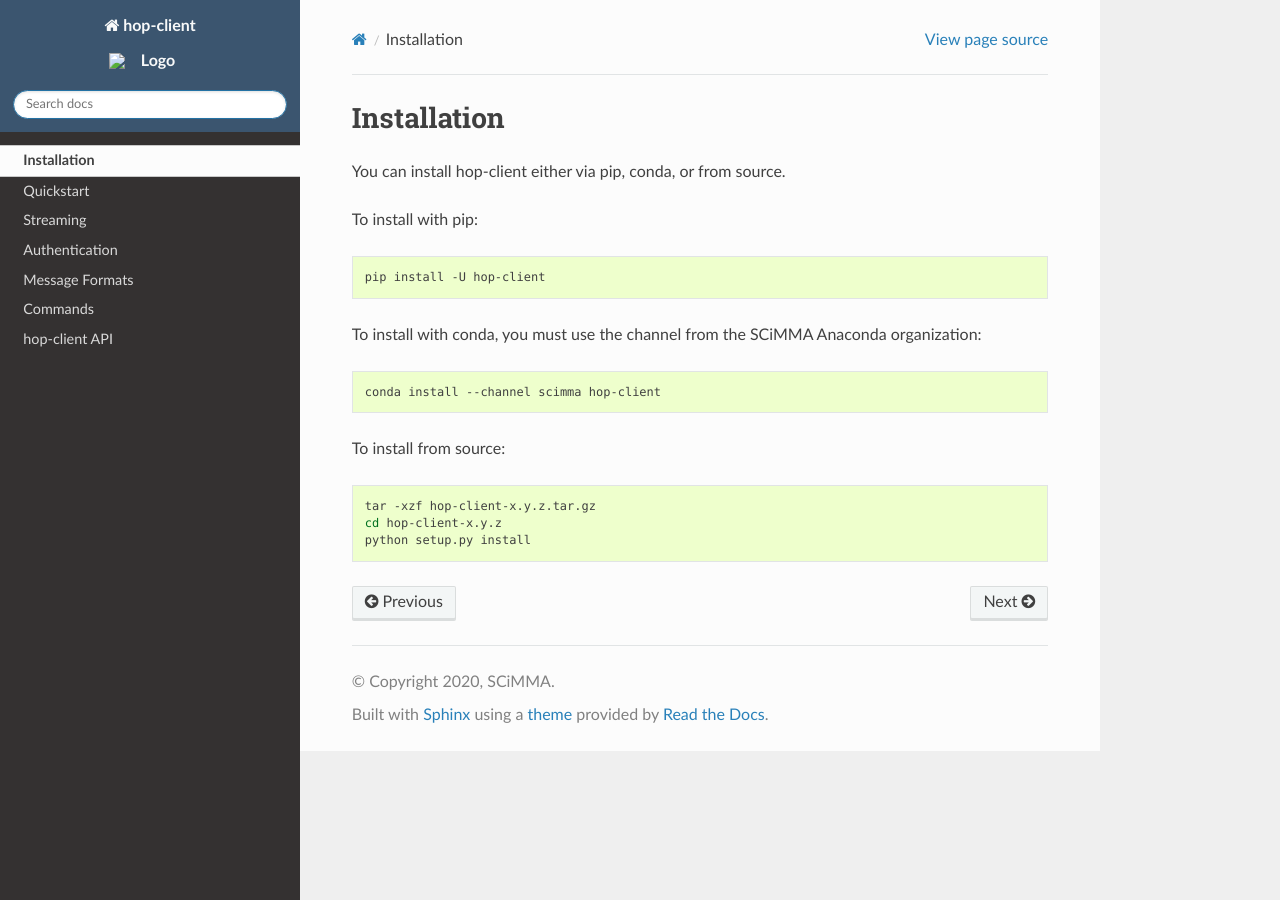
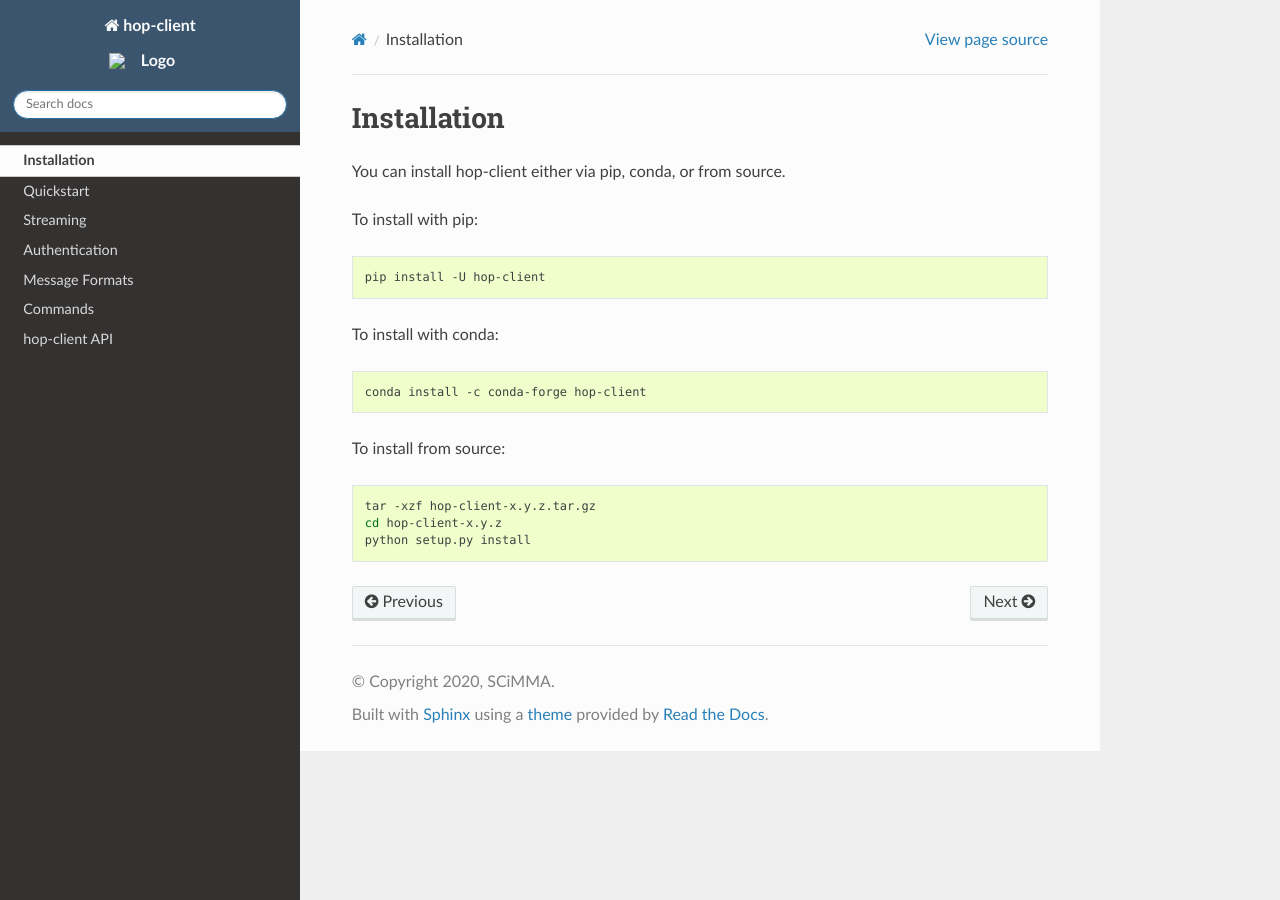
Before and after one commit to scimma/hop-client, a Sphinx documentation site: the page built from doc/user/installation.rst, in a window 1280 px wide. Built offline with Sphinx 7.4.7 and the Read the Docs theme 2.0.0, drawn with Linux system fonts in a browser that asks for light colours.

Commit message:
remove custom conda recipe and related functionality

```diff
--- a/doc/user/installation.rst
+++ b/doc/user/installation.rst
@@ -14,11 +14,11 @@ To install with pip:
    pip install -U hop-client
 
 
-To install with conda, you must use the channel from the SCiMMA Anaconda organization:
+To install with conda:
 
 .. code:: bash
 
-    conda install --channel scimma hop-client
+    conda install -c conda-forge hop-client
 
 To install from source:
 
```
Also changed, not shown: README.md (+2 -2 lines), 3 other files.
